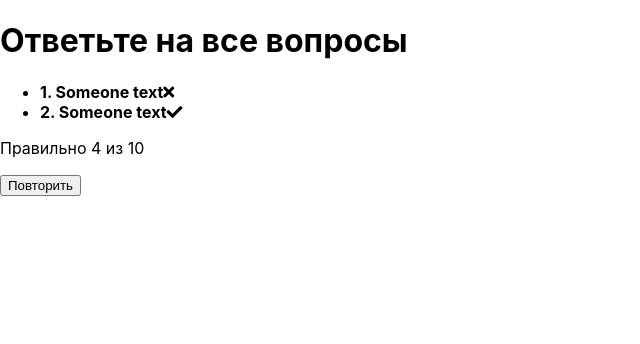
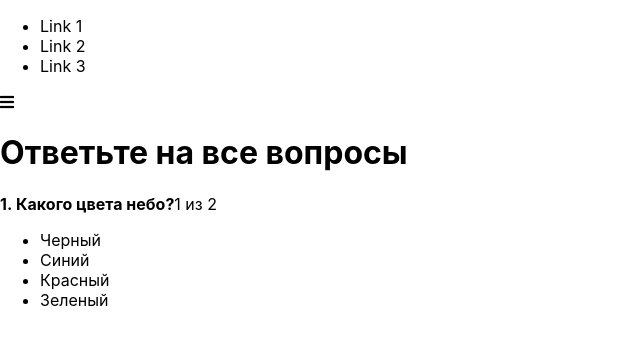
Before and after one commit to kravtsovRoman/react_v.2, a React app: page / in a window 1280 px wide. Shown: the top 344 px of the page, without its empty margins (0-640 px from the left). Built offline with nearby package versions, Linux system fonts and the light colour scheme.

Commit message:
menu components

```diff
--- a/src/components/FinishedQuiz/FinishedQuiz.js
+++ b/src/components/FinishedQuiz/FinishedQuiz.js
@@ -1,23 +1,41 @@
 import React from 'react';
 import classes from './FinishedQuiz.css';
+import Button from '../UI/Button/Button';
 
 const FinishedQuiz = props => {
+    const successCount = Object.keys(props.results).reduce((total, key) => {
+        if (props.results[key] === 'success') {
+            total++;
+        }
+        return total;
+    }, 0);
+
     return (
         <div className={classes.FinishedQuiz}>
             <ul>
-                <li>
-                    <strong>1. Someone text</strong>
-                    <i className={'fa fa-times ' + classes.error} />
-                </li>
-                <li>
-                    <strong>2. Someone text</strong>
-                    <i className={'fa fa-check ' + classes.success} />
-                </li>
+                {props.quiz.map((quizItem, index) => {
+                    const cls = [
+                      'fa',
+                       props.results[quizItem.id] === 'error' ? 'fa-times' : 'fa-check',
+                       classes[props.results[quizItem.id]]
+                    ];
+
+                    return (
+                        <li
+                            key={index}
+                        >
+                            <strong>{index + 1}.</strong> &nbsp;
+                            {quizItem.question}
+                            <i className={cls.join(' ')} />
+                        </li>
+                    )
+                })}
             </ul>
-            <p>Правильно 4 из 10</p>
+            <p>Правильно {successCount} из {props.quiz.length}</p>
 
             <div>
-                <button>Повторить</button>
+                <Button onClick={props.onRetry} type={'primary'}>Повторить</Button>
+                <Button type={'success'}>Перейти к списку тестов</Button>
             </div>
         </div>
     )
--- /dev/null
+++ b/src/components/Navigation/Drawer/Drawer.css
@@ -0,0 +1,43 @@
+.Drawer {
+    position: fixed;
+    left: 0;
+    top: 0;
+    bottom: 0;
+    width: 80%;
+    max-width: 300px;
+    padding: 20px 10px;
+    box-sizing: border-box;
+    background: #fff;
+    z-index: 90;
+    transform: translateX(0px);
+    transition: all .22s ease-in;
+}
+
+.Drawer.close {
+    transform: translateX(-300px);
+}
+
+.Drawer ul {
+    list-style: none;
+    margin: 0;
+    padding: 0;
+}
+
+.Drawer li {
+    margin-bottom: 15px;
+}
+
+.Drawer ul li a {
+    color: #363d54;
+    font-size: 30px;
+    text-decoration: none;
+    background: #fff;
+    position: relative;
+    transition: all .3s;
+    padding: 0 20px 10px 20px;
+    cursor: pointer;
+}
+
+.Drawer ul li a:hover, .active {
+    opacity: .7 ;
+}
--- /dev/null
+++ b/src/components/Navigation/Drawer/Drawer.js
@@ -0,0 +1,38 @@
+import React, {Component} from 'react';
+import classes from './Drawer.css';
+import Backdrop from "../../UI/Backdrop/Backdrop";
+
+const links = [ 1,2,3];
+
+class Drawer extends Component {
+
+    renderLinks() {
+        return(links.map((link, index) => {
+            return (
+                <li key={index}>
+                    <a>Link {link}</a>
+                </li>
+            )
+        }))
+    }
+
+    render() {
+        const cls = [classes.Drawer];
+        if (!this.props.isOpen) {
+            cls.push(classes.close);
+        }
+        return(
+            <React.Fragment>
+                <nav className={cls.join(' ')}>
+                    <ul>
+                        {this.renderLinks()}
+                    </ul>
+                </nav>
+                {this.props.isOpen ? <Backdrop onClick={this.props.onClose} /> : null}
+            </React.Fragment>
+        )
+    }
+}
+
+
+export default Drawer;
--- /dev/null
+++ b/src/components/Navigation/MenuToggle/MenuToggle.css
@@ -0,0 +1,18 @@
+.MenuToggle {
+    position: fixed;
+    top: 20px;
+    left: 40px;
+    font-size: 20px;
+    cursor: pointer;
+    color: #fff;
+    z-index: 100;
+    transition: all .22s ease-in;
+}
+
+.MenuToggle:hover {
+    opacity: .7;
+}
+
+.MenuToggle.open {
+    left: 320px;
+}
--- /dev/null
+++ b/src/components/Navigation/MenuToggle/MenuToggle.js
@@ -0,0 +1,25 @@
+import React from 'react';
+import classes from './MenuToggle.css';
+
+const MenuToggle = props => {
+    const cls =[
+        classes.MenuToggle,
+        'fa'
+    ];
+
+    if (props.isOpen) {
+        cls.push('fa-times');
+        cls.push(classes.open);
+    } else {
+        cls.push('fa-bars');
+    }
+
+    return(
+        <i
+            className={cls.join(' ')}
+            onClick={props.onToggle}
+        />
+    )
+};
+
+export default MenuToggle;
--- /dev/null
+++ b/src/components/UI/Backdrop/Backdrop.css
@@ -0,0 +1,9 @@
+.Backdrop {
+    z-index: 50;
+    background: rgba(0,0,0, .6);
+    position: fixed;
+    top: 0;
+    right: 0;
+    left: 0;
+    bottom: 0;
+}
--- /dev/null
+++ b/src/components/UI/Backdrop/Backdrop.js
@@ -0,0 +1,15 @@
+import React from 'react';
+import classes from './Backdrop.css';
+
+const Backdrop = props => {
+    return(
+        <div
+            className={classes.Backdrop}
+            onClick={props.onClick}
+        >
+
+        </div>
+    )
+};
+
+export default Backdrop;
--- /dev/null
+++ b/src/components/UI/Button/Button.css
@@ -0,0 +1,44 @@
+.Button {
+    display: inline-block;
+    padding: 10px 20px;
+    border-radius: 4px;
+    border: none;
+    color: #000;
+    margin-right: 15px;
+    text-transform: uppercase;
+    font-weight: bold;
+    font-size: 12px;
+    cursor: pointer;
+    box-shadow: 1px 1px 5px rgba(0, 0, 0, .2);
+}
+
+.Button:hover {
+    box-shadow: 2px 2px 5px rgba(0, 0, 0, .3);
+}
+
+.Button:focus {
+    outline: none;
+}
+
+.Button:active {
+    box-shadow: inset 2px 2px 1px rgba(0,0,0, .3);
+}
+
+.Button:disabled {
+    background: #ccc;
+    color: #000;
+    cursor: not-allowed;
+}
+
+.primary {
+    background: #2884f6;
+    color: #fff;
+}
+
+.success {
+    background: rgba(161, 240, 69, 1);
+}
+
+.error {
+    background: rgba(240, 0, 50, 1);
+}
--- /dev/null
+++ b/src/components/UI/Button/Button.js
@@ -0,0 +1,21 @@
+import React from 'react';
+import classes from './Button.css';
+
+const Button = props => {
+    const cls = [
+      classes.Button,
+      classes[props.type]
+    ];
+
+    return(
+        <button
+            onClick={props.onClick}
+            className={cls.join(' ')}
+            disabled={props.disabled}
+        >
+            {props.children}
+        </button>
+    )
+};
+
+export default Button;
--- a/src/containers/Quiz/Quiz.js
+++ b/src/containers/Quiz/Quiz.js
@@ -7,7 +7,8 @@ class Quiz extends Component{
 
     state = {
         titleText: 'Ответьте на все вопросы',
-        isFinished: true,
+        results: {},
+        isFinished: false,
         activeQuestion: 0,
         answerState: null,
         quiz: [
@@ -46,10 +47,15 @@ class Quiz extends Component{
         }
 
         const question = this.state.quiz[this.state.activeQuestion];
+        const results = this.state.results;
 
         if (question.rightAnswerId === answerId) {
+            if (!results[question.id]) {
+                results[question.id] = 'success';
+            }
             this.setState({
-               answerState: {[answerId]: 'success'}
+               answerState: {[answerId]: 'success'},
+                results: results
             });
             // change question
             const timeout = window.setTimeout(() => {
@@ -67,15 +73,26 @@ class Quiz extends Component{
                 window.clearTimeout(timeout);
             }, 500);
         } else {
+            results[question.id] = 'error';
             this.setState({
-                answerState: {[answerId]: 'error'}
+                answerState: {[answerId]: 'error'},
+                results: results
             });
         }
     };
 
     isQuizFinished() {
         return this.state.activeQuestion + 1 === this.state.quiz.length;
-    }
+    };
+
+    retryHandler = () => {
+        this.setState({
+            activeQuestion: 0,
+            answerState: null,
+            isFinished: false,
+            results: {}
+        })
+    };
 
     render() {
         return(
@@ -84,7 +101,11 @@ class Quiz extends Component{
                     <h1>{this.state.titleText}</h1>
                     {
                         this.state.isFinished
-                        ? <FinishedQuiz />
+                        ? <FinishedQuiz
+                              results={this.state.results}
+                              quiz={this.state.quiz}
+                              onRetry={this.retryHandler}
+                          />
                         : <ActiveQuiz
                             answers={this.state.quiz[this.state.activeQuestion].answers}
                             question={this.state.quiz[this.state.activeQuestion].question}
--- a/src/hoc/Layout/Layout.js
+++ b/src/hoc/Layout/Layout.js
@@ -1,10 +1,37 @@
 import React, {Component} from 'react';
 import classes from './Layout.css';
+import MenuToggle from '../../components/Navigation/MenuToggle/MenuToggle';
+import Drawer from '../../components/Navigation/Drawer/Drawer';
 
 class Layout extends Component{
+
+    state = {
+        menu: false
+    };
+
+    toggleMenuHandler = () => {
+        this.setState({
+            menu: !this.state.menu
+        })
+    };
+
+    menuCloseHandler = () => {
+        this.setState({
+            menu: false
+        })
+    };
+
     render() {
         return(
             <div className={classes.Layout}>
+                <Drawer
+                    isOpen={this.state.menu}
+                    onClose={this.menuCloseHandler}
+                />
+                <MenuToggle
+                    onToggle={this.toggleMenuHandler}
+                    isOpen={this.state.menu}
+                />
                 <main>
                     {this.props.children}
                 </main>
```
